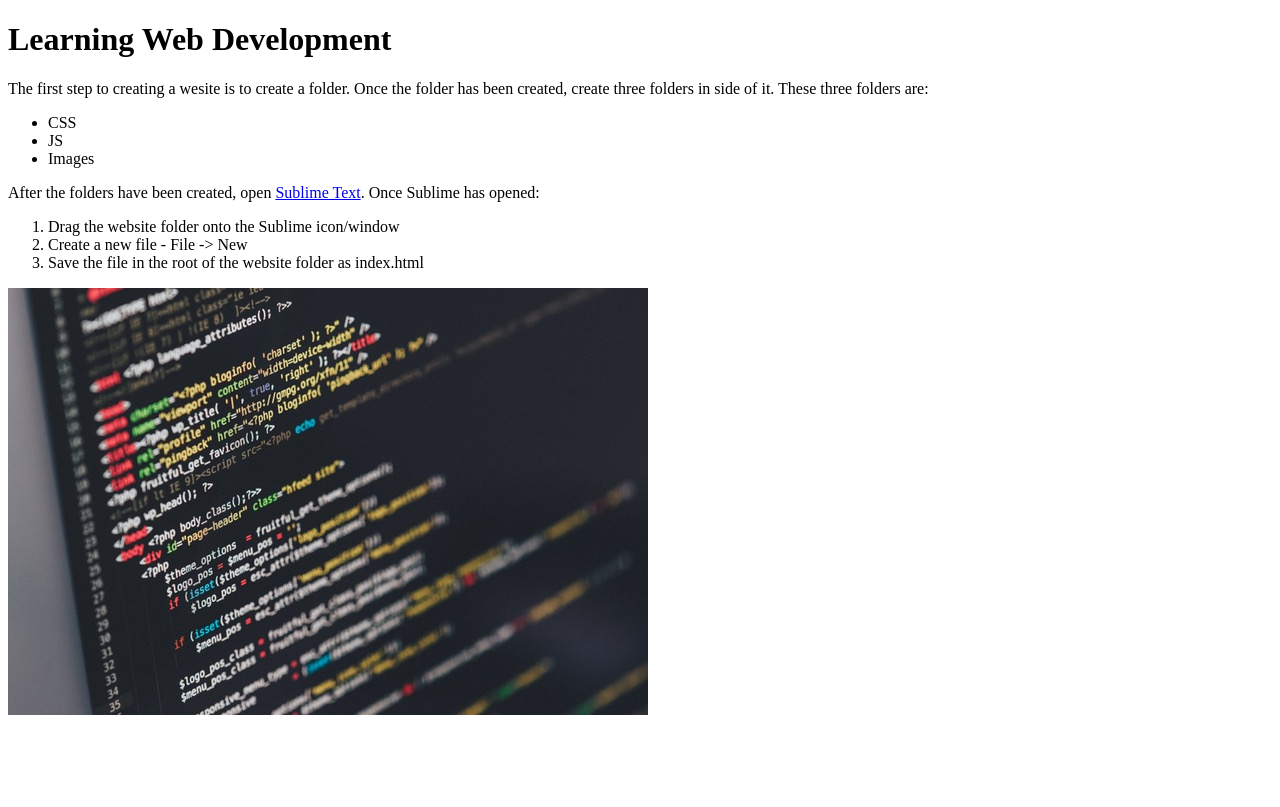
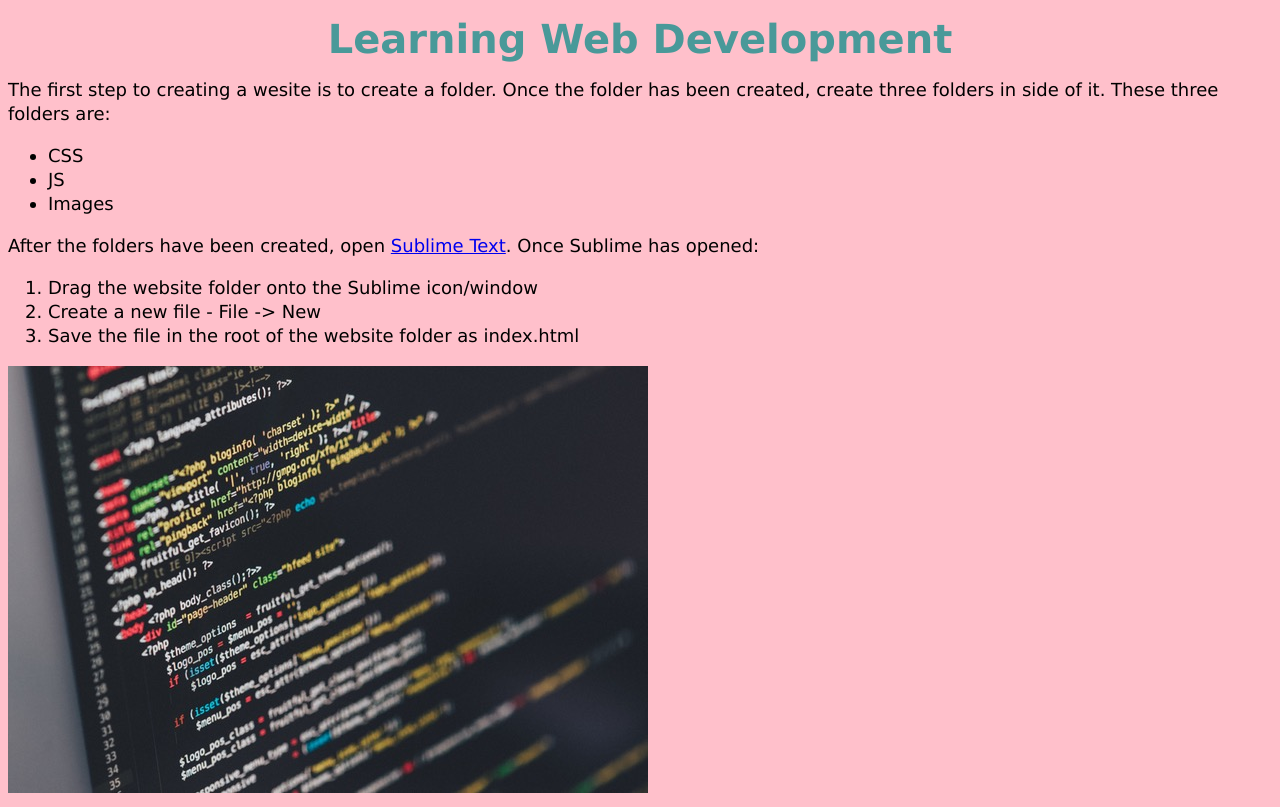
Before and after one commit to aekari/Learning-Web-Development, a plain HTML site: page index.html in a window 1280 px wide. Drawn offline with Linux system fonts and the light colour scheme.

Commit message:
added stylesheet

```diff
--- /dev/null
+++ b/css/style.css
@@ -0,0 +1,21 @@
+h1{
+	text-align: center;
+	font-size:40px;
+	color:#499999;
+}
+
+body{
+	background-color: pink;
+	font-family: Verdana, sans-serif;
+	color:#000;
+	font-size: 18px;
+	line-height:24px;
+}
+
+/*p, li {
+	line-height:24px;
+}*/
+
+img{
+	text-align:center;
+}
--- a/index.html
+++ b/index.html
@@ -5,6 +5,7 @@
 		<title>
 Learning Web Development
 		</title>
+		<link rel="stylesheet" href="css/style.css">
 	</head>
 	<body>
 		<h1>Learning Web Development</h1>
```
